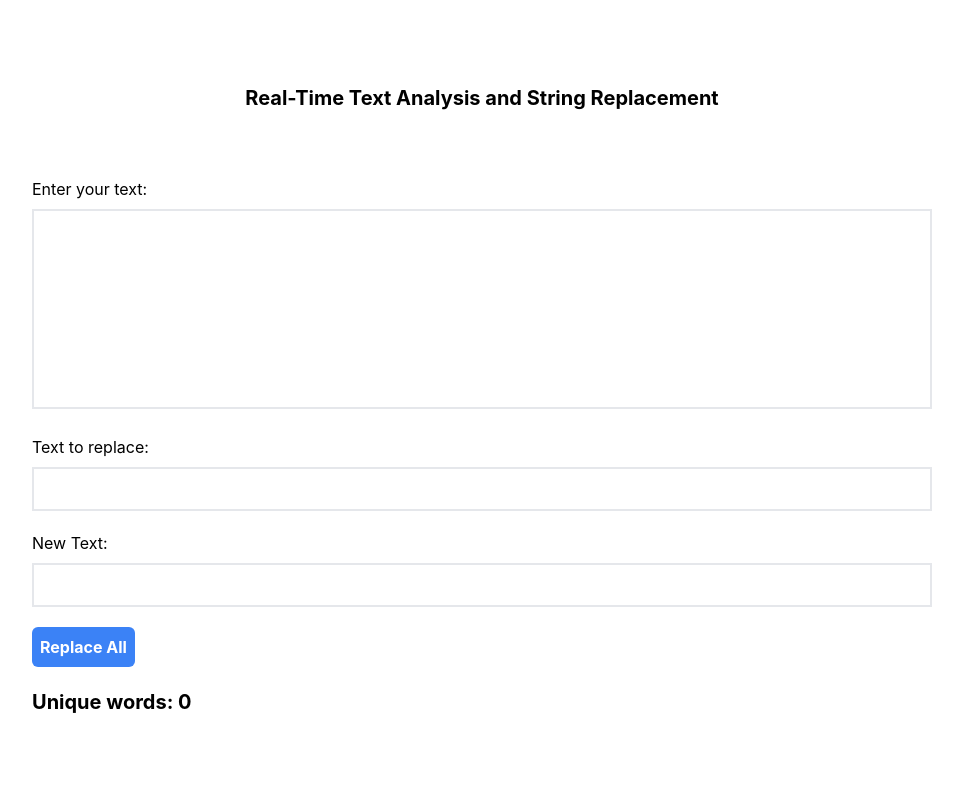
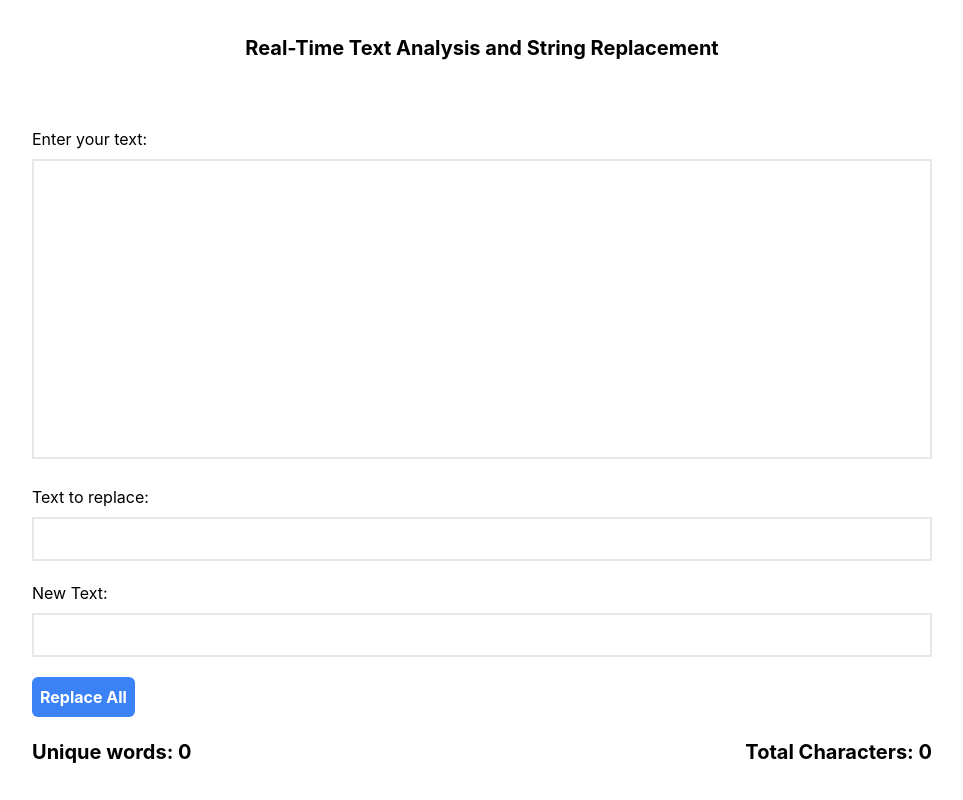
Before and after one commit to AmritHimanshu/Arthalfa-assignment, a React (Create React App) app in the folder client/: page / in a window 1280 px wide. Shown: the whole page, without its empty margins (158-1121 px from the left). Built offline with nearby package versions, Linux system fonts and the light colour scheme.

Commit message:
added functionality of character count

```diff
--- a/client/src/App.tsx
+++ b/client/src/App.tsx
@@ -3,6 +3,7 @@ import React, { useState } from "react";
 function App() {
   const [textAreaValue, setTextAreaValue] = useState("");
   const [uniqueWord, setUniqueWord] = useState(0);
+  const [charCount, setCharCount] = useState(0);
 
   const [originalTextValue, setOriginalTextValue] = useState("");
   const [newTextValue, setNewTextValue] = useState("");
@@ -21,6 +22,9 @@ function App() {
     const words = value.split(/[\s\W]+/).filter(Boolean);
     const uniqueWords = new Set(words.map((word) => word.toLowerCase()));
     setUniqueWord(uniqueWords.size);
+
+    const filteredText = value.replace(/[^a-zA-Z0-9]/g, '');
+    setCharCount(filteredText.length)
   }, 300);
 
   const handleTextArea = (e: React.ChangeEvent<HTMLTextAreaElement>) => {
@@ -50,7 +54,7 @@ function App() {
             name="textarea"
             id="textarea"
             value={textAreaValue}
-            className="border-2 outline-0 w-full h-[200px] px-5 py-3 resize-none"
+            className="border-2 outline-0 w-full h-[200px] lg:h-[300px] px-5 py-3 resize-none"
             onChange={handleTextArea}
           ></textarea>
         </div>
@@ -86,9 +90,13 @@ function App() {
           </button>
         </form>
 
-        <div>
-          <div className="font-bold text-[20px]">
+        <div className="lg:flex items-center justify-between space-y-2 lg:space-y-0">
+          <div className="font-bold text-[16px] md:text-[20px]">
             Unique words: <span>{uniqueWord}</span>
+          </div>
+
+          <div className="font-bold text-[16px] md:text-[20px]">
+            Total Characters: <span>{charCount}</span>
           </div>
         </div>
       </div>
```
